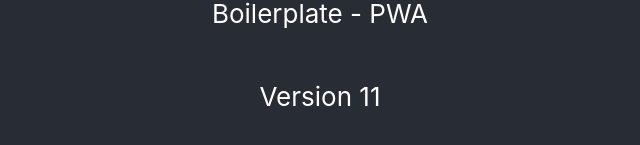
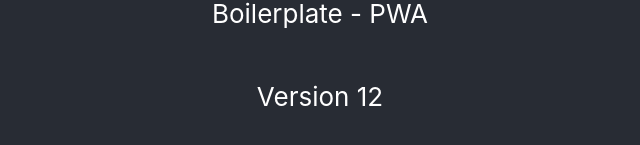
Before and after one commit to aboutbits/pwa-boilerplate, a React (Create React App) app: page / in a window 1280 px wide. Shown: the part 345-490 px from the top of the page, without its empty margins (320-960 px from the left). Built offline with nearby package versions, Linux system fonts and the light colour scheme.

Commit message:
version 12

```diff
--- a/src/App.tsx
+++ b/src/App.tsx
@@ -11,7 +11,7 @@ function App() {
             Boilerplate - PWA
           </p>
           <p>
-            Version 11
+            Version 12
           </p>
         </header>
       </div>
```
